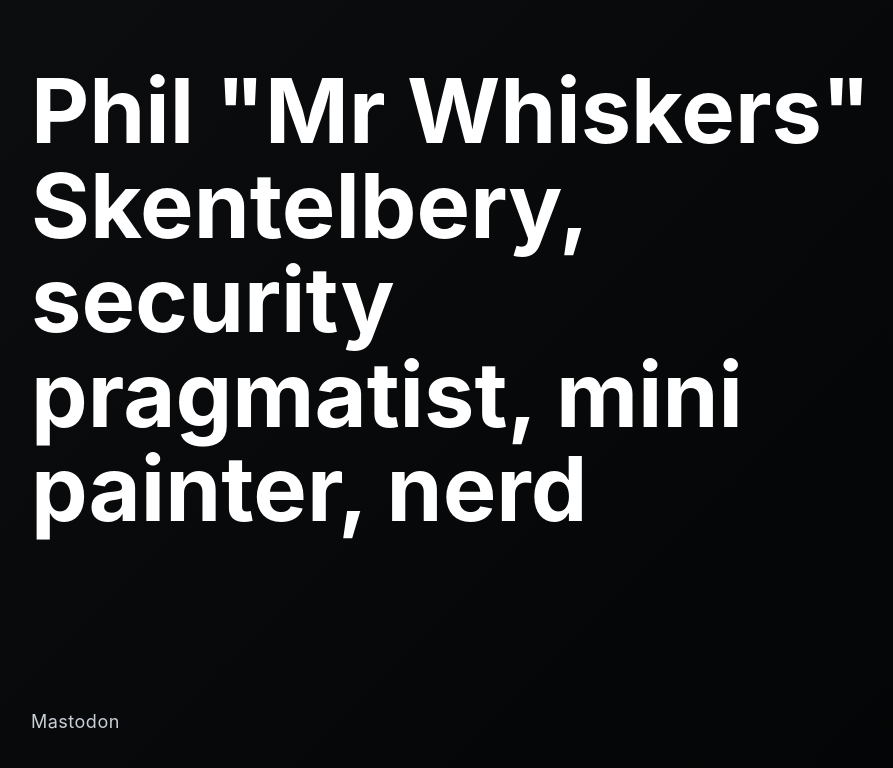
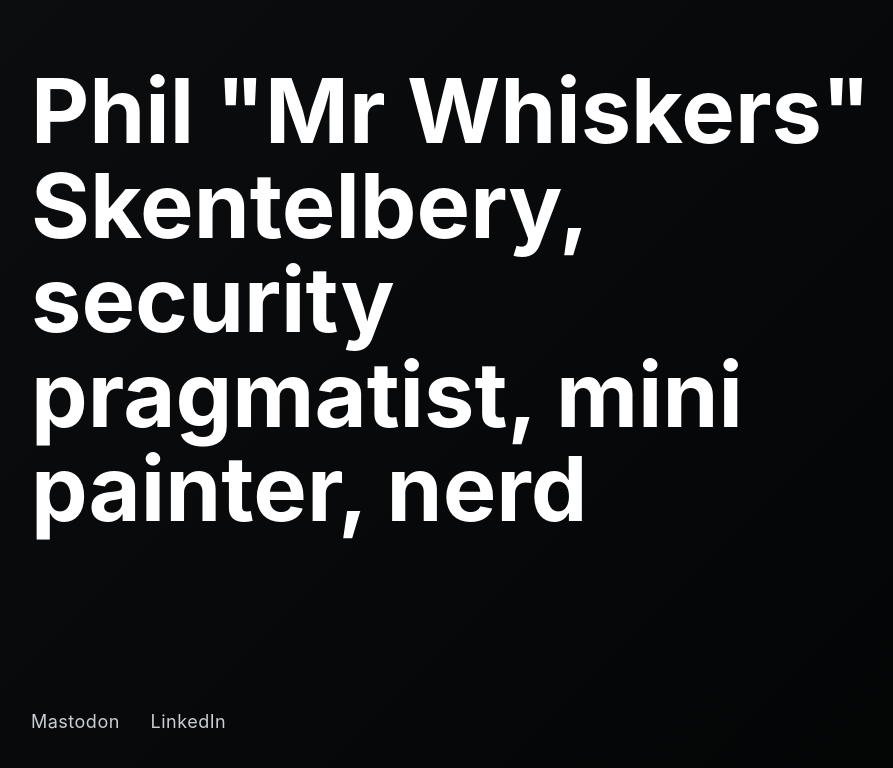
Before and after one commit to philskents/links, a plain HTML site: page index.html in a window 1280 px wide. Shown: the whole page, without its empty margins (33-926 px from the left). Drawn offline with Linux system fonts and the light colour scheme.

Commit message:
Add LinkedIn

```diff
--- a/index.html
+++ b/index.html
@@ -10,6 +10,7 @@
             </header>
             <nav>
                 <a rel="me" href="https://mastodon.social/@mrwiskers">Mastodon</a>
+                <a href="https://https://tsol.re/linkedin">LinkedIn</a>
             </nav>
         </section>
     </body>
```
